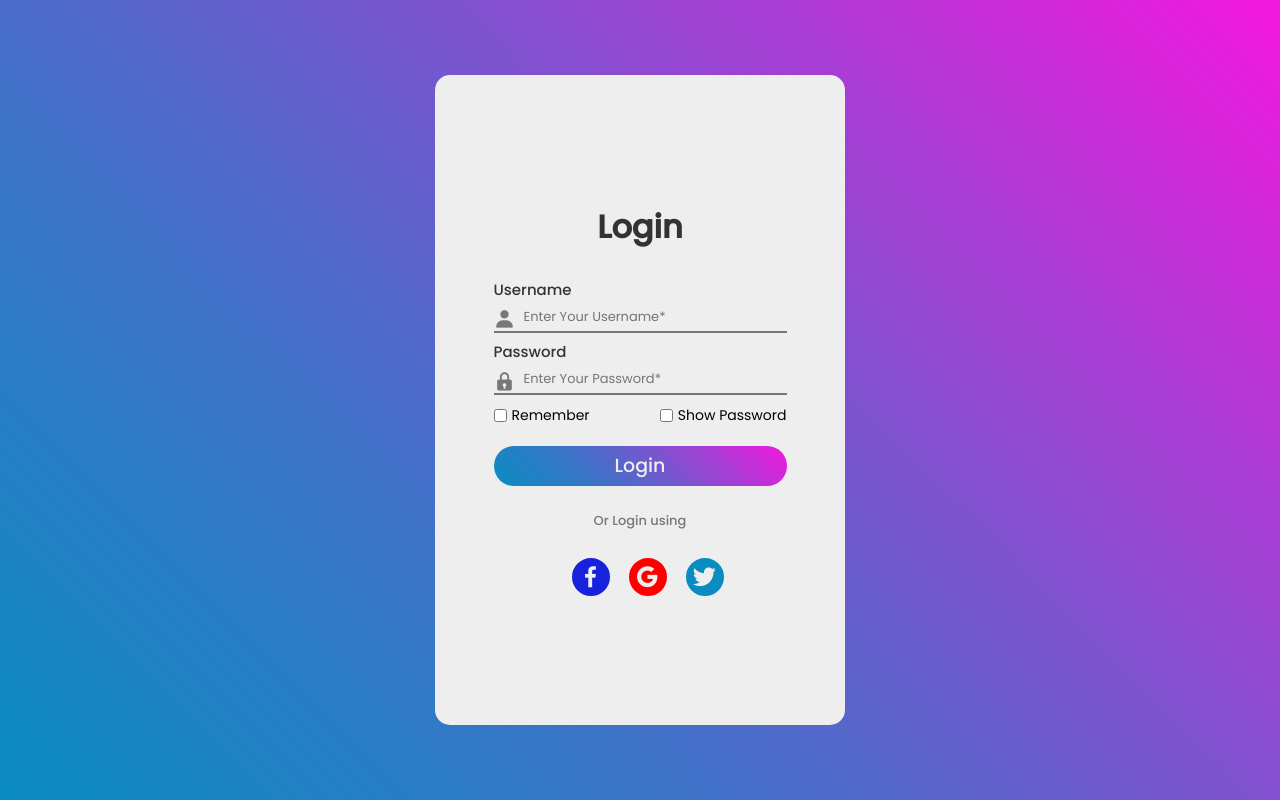
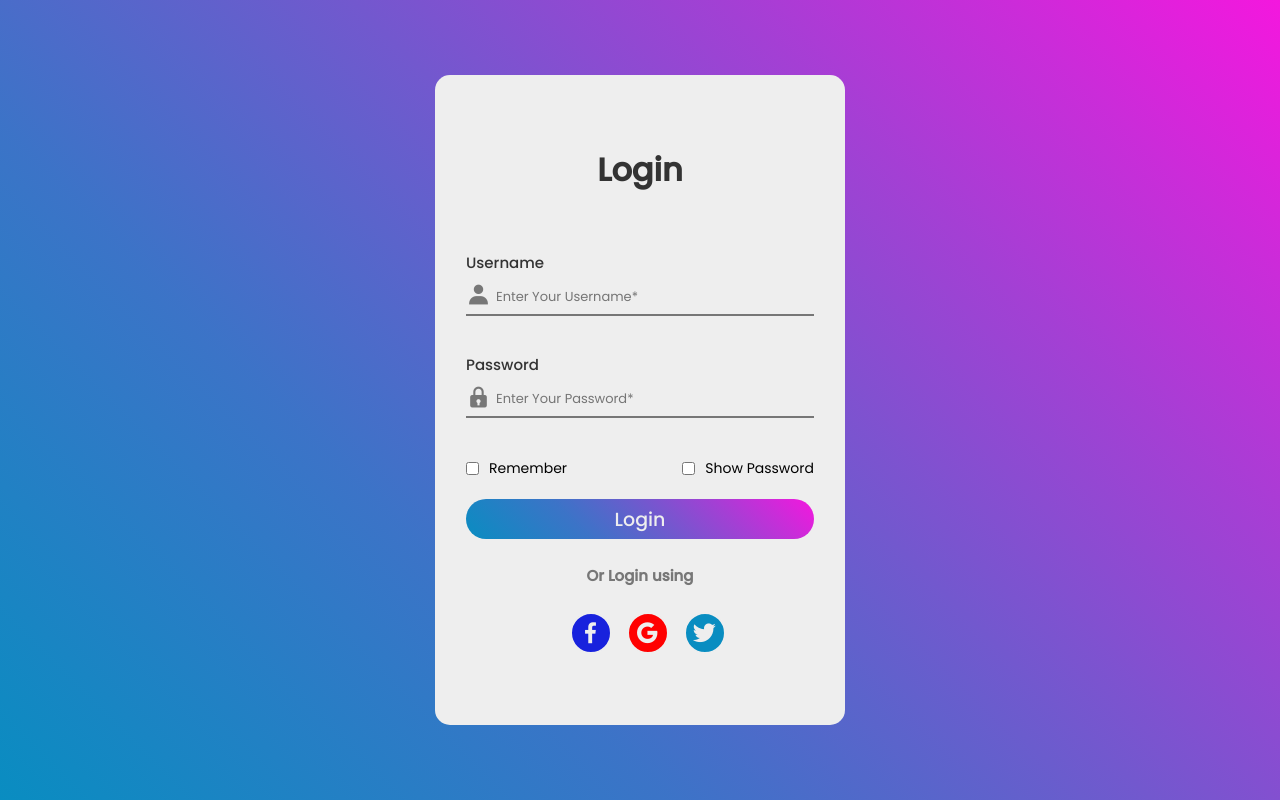
Before and after one commit to developer66666/login, a plain HTML site: page index.html in a window 1280 px wide. Drawn offline with nearby package versions, Linux system fonts and the light colour scheme.

Commit message:
Update style.css

```diff
--- a/style.css
+++ b/style.css
@@ -61,8 +61,8 @@ h2{
     margin-bottom: 20px; /* Add some space below the heading */
 }
 .input-box{
-    margin: 20px 0; /* Adjusted margin */
-    height: 40px;
+    margin: 50px 0; /* Adjusted margin */
+    height: 50px;
     width: 100%; /* Make input box take full width */
     border-bottom: 2px solid rgba(0,0,0,.5);
     position: relative;
@@ -73,7 +73,7 @@ h2{
     float: right;
     border: none;
     outline: none;
-    font-size: 15px;
+    font-size: 18px;
     color: rgba(0,0,0,.9);
     padding: 5px 0;
     background: transparent;
@@ -90,14 +90,14 @@ h2{
     position: absolute;
     left: 0px;
     transform: translateY(75%);
-    font-size: 22px;
+    font-size: 25px;
     color: rgba(0,0,0,.5);
 }
 input::placeholder{
     font-size: 13px;
 }
 input#rememberMe, input#showPassword{ /* Added showPassword id */
-    margin-right: 5px; /* Adjusted margin */
+    margin-right: 10px; /* Adjusted margin */
 }
 .forgot-section{
     display: flex;
@@ -151,8 +151,8 @@ width: 100%;
 
 p{
     color: rgba(0,0,0,.5);
-    font-size: 13px;
-    font-weight: 500;
+    font-size: 15px;
+    font-weight: 600;
     margin: 25px 0;
 }
 .social-media{
@@ -208,7 +208,7 @@ p{
 /* Adjusted Media Queries */
 @media(max-width: 768px){
     .container{
-        width: 90%; /* Maintain percentage width */
+        width: 100%; /* Maintain percentage width */
         max-width: 380px; /* Adjust max-width for this breakpoint */
         height: auto; /* Allow height to adjust based on content */
     }
```
